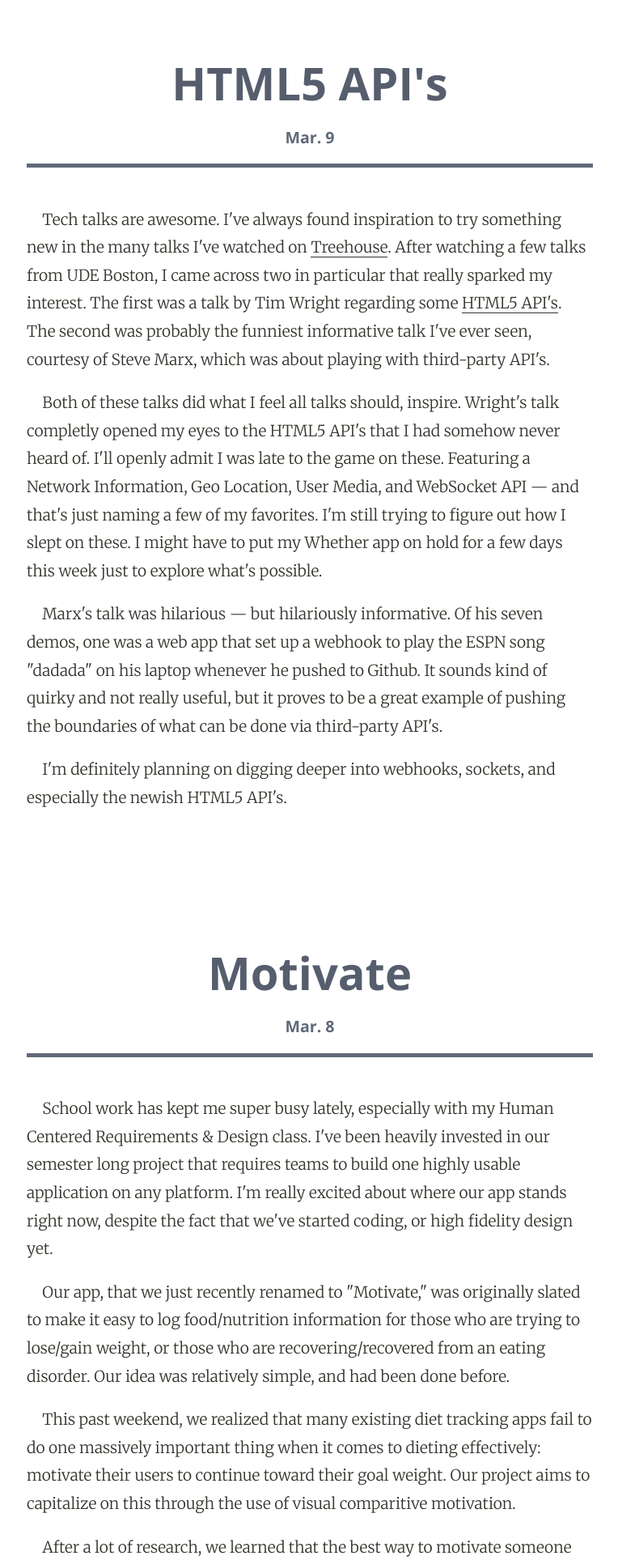
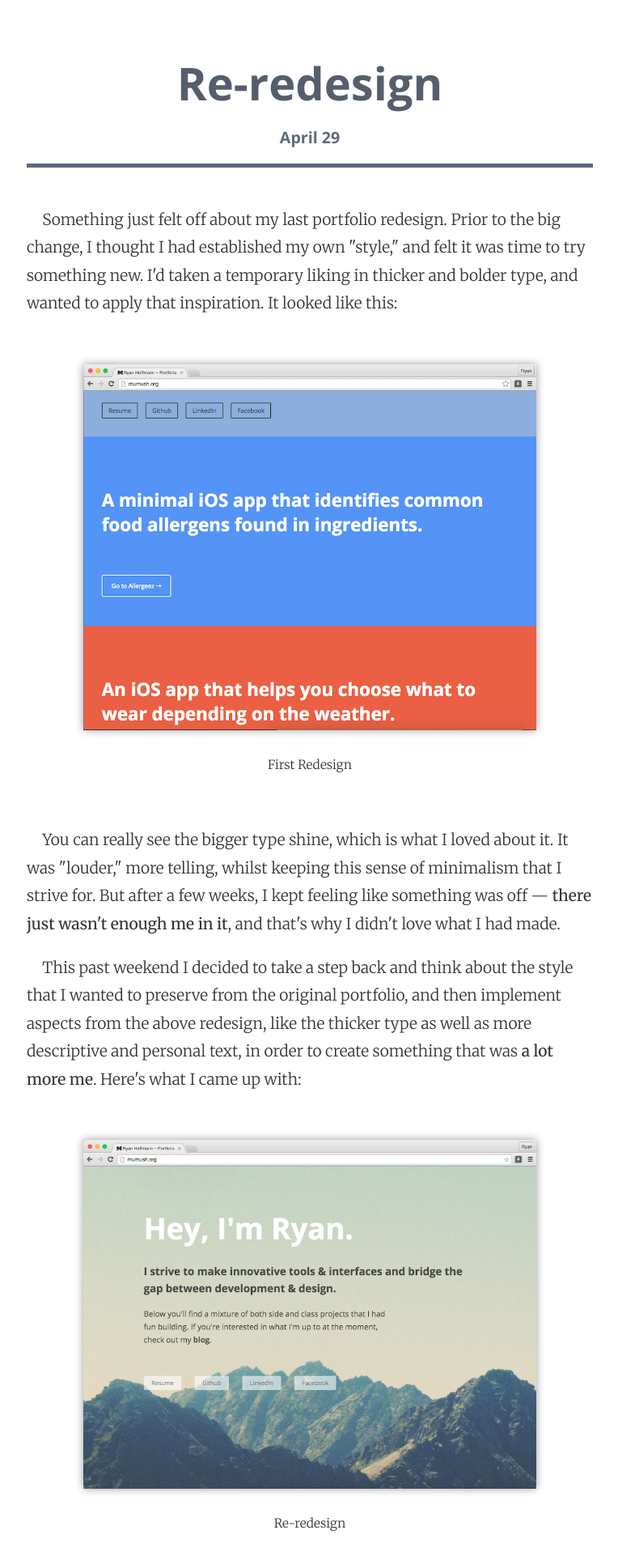
Before and after one commit to mumush/mumush_v2, a PHP site: page /oneuri/blog.html in a window 1280 px wide. Shown: the top 1927 px of the page at 81% size, without its empty margins (257-1021 px from the left). Run offline with PHP 8.4, Linux system fonts and the light colour scheme.

Commit message:
New Redesign Blog Post
+ Added a screenshot of the re-redesign portfolio

```diff
--- a/blog.html
+++ b/blog.html
@@ -25,7 +25,44 @@
 
 		<section class="postSection">
 
-			<h2 class="postTitle">HTML5 API's<span class="postDate">Mar. 9</span></h2>
+			<h2 class="postTitle">Re-redesign<span class="postDate">April 29</span></h2>
+
+			<article class="postBody">
+
+				<p>
+					Something just felt off about my last portfolio redesign.  Prior to the big change, I thought I had established my own "style," and felt it was time to try something new.  I'd taken a temporary liking in thicker and bolder type, and wanted to apply that inspiration.  It looked like this:
+				</p>
+				<figure class="postFigure">
+					<img class="postImgWithShadow postImgLarge" src="img/blog_images/portfolio_v2.png" alt="Portfolio v2">
+					<figcaption class="postFigCaption">First Redesign</figcaption>
+				</figure>
+				<p>
+					You can really see the bigger type shine, which is what I loved about it.  It was "louder," more telling, whilst keeping this sense of minimalism that I strive for.  But after a few weeks, I kept feeling like something was off &mdash; <span class="postImportantText">there just wasn't enough me in it</span>, and that's why I didn't love what I had made.
+				</p>
+				<p>
+					This past weekend I decided to take a step back and think about the style that I wanted to preserve from the original portfolio, and then implement aspects from the above redesign, like the thicker type as well as more descriptive and personal text, in order to create something that was <span class="postImportantText">a lot more me</span>.  Here's what I came up with:
+				</p>
+				<figure class="postFigure">
+					<img class="postImgWithShadow postImgLarge" src="img/blog_images/portfolio_v3.png" alt="Portfolio v3">
+					<figcaption class="postFigCaption">Re-redesign</figcaption>
+				</figure>
+				<p>
+					The biggest piece of learning to be had from this re-redesign, is that the key aspects of the above design (the louder, more descriptive text) would have been absent had it not been for the original redesign.  I know it sounds sort of obvious, but it's important to realize that the above redesign actually took pieces from both the original design, and the first redesign, in order to form this third design.  Is it weird to throw in a Pokemon reference and call this Charizard (Charmander + Charmeleon)...let's be honest, it's not badass enough to be Charizard.
+				</p>
+				<p>
+					If you're curious, all of this happened when I realized that neither my portfolio nor blog were mobile-friendly according to Google, and with its new algorithm change, I decided it was time to go mobile-first.  So yes, an original code redesign turned into a visual redesign as well.
+				</p>
+				<p>
+					I'm really happy with how this came out, and I think it's going to give me even more of an incentive to post about the two projects I've been working on all semester.
+				</p>
+
+			</article>
+
+		</section>
+
+		<section class="postSection">
+
+			<h2 class="postTitle">HTML5 API's<span class="postDate">March 9</span></h2>
 
 			<article class="postBody">
 
@@ -48,7 +85,7 @@
 
 		<section class="postSection">
 
-			<h2 class="postTitle">Motivate<span class="postDate">Mar. 8</span></h2>
+			<h2 class="postTitle">Motivate<span class="postDate">March 8</span></h2>
 
 			<article class="postBody">
 
@@ -77,7 +114,7 @@
 
 		<section class="postSection">
 
-			<h2 class="postTitle">Redesign.<span class="postDate">Mar. 1</span></h2>
+			<h2 class="postTitle">Redesign.<span class="postDate">March 1</span></h2>
 
 			<article class="postBody">
 
@@ -135,7 +172,7 @@
 
 		<section class="postSection" id="whether">
 
-			<h2 class="postTitle">Weather Glyphs v1<span class="postDate">Feb. 27</span></h2>
+			<h2 class="postTitle">Weather Glyphs v1<span class="postDate">February 27</span></h2>
 
 			<article class="postBody">
 
@@ -159,7 +196,7 @@
 
 		<section class="postSection">
 
-			<h2 class="postTitle">Weather Glyph Update<span class="postDate">Feb. 25</span></h2>
+			<h2 class="postTitle">Weather Glyph Update<span class="postDate">February 25</span></h2>
 
 			<article class="postBody">
 
@@ -183,7 +220,7 @@
 
 		<section class="postSection">
 
-			<h2 class="postTitle">Visual Update<span class="postDate">Feb. 24</span></h2>
+			<h2 class="postTitle">Visual Update<span class="postDate">February 24</span></h2>
 
 			<article class="postBody">
 
@@ -214,7 +251,7 @@
 
 		<section class="postSection">
 
-			<h2 class="postTitle">Competitors?<span class="postDate">Feb. 23</span></h2>
+			<h2 class="postTitle">Competitors?<span class="postDate">February 23</span></h2>
 
 			<article class="postBody">
 
@@ -236,7 +273,7 @@
 
 		<section class="postSection">
 
-			<h2 class="postTitle">What To Wear Project<span class="postDate">Feb. 20</span></h2>
+			<h2 class="postTitle">What To Wear Project<span class="postDate">February 20</span></h2>
 
 			<article class="postBody">
 
@@ -259,7 +296,7 @@
 
 		<section class="postSection">
 
-			<h2 class="postTitle">Taking Better Photos<span class="postDate">Feb. 9</span></h2>
+			<h2 class="postTitle">Taking Better Photos<span class="postDate">February 9</span></h2>
 
 			<article class="postBody">
 
@@ -282,7 +319,7 @@
 
 		<section class="postSection">
 
-			<h2 class="postTitle">A Chrome Extension<span class="postDate">Feb. 3</span></h2>
+			<h2 class="postTitle">A Chrome Extension<span class="postDate">February 3</span></h2>
 
 			<article class="postBody">
 
@@ -317,7 +354,7 @@
 
 		<section class="postSection">
 
-			<h2 class="postTitle">An Interactive Story<span class="postDate">Jan. 19</span></h2>
+			<h2 class="postTitle">An Interactive Story<span class="postDate">January 19</span></h2>
 
 			<article class="postBody">
 
@@ -359,7 +396,7 @@
 
 		<section class="postSection">
 
-			<h2 class="postTitle">A Future Without Apps<span class="postDate">Jan. 14</span></h2>
+			<h2 class="postTitle">A Future Without Apps<span class="postDate">January 14</span></h2>
 
 			<article class="postBody">
 
@@ -389,7 +426,7 @@
 
 		<section class="postSection">
 
-			<h2 class="postTitle">A New Year Update<span class="postDate">Jan. 11</span></h2>
+			<h2 class="postTitle">A New Year Update<span class="postDate">January 11</span></h2>
 
 			<article class="postBody">
 
@@ -427,7 +464,7 @@
 
 		<section class="postSection">
 
-			<h2 class="postTitle">A Haircut App<span class="postDate">Dec. 23</span></h2>
+			<h2 class="postTitle">A Haircut App<span class="postDate">December 23</span></h2>
 
 			<article class="postBody">
 
@@ -452,7 +489,7 @@
 
 		<section class="postSection">
 
-			<h2 class="postTitle">Location Value in Apple Pay<span class="postDate">Dec. 22</span></h2>
+			<h2 class="postTitle">Location Value in Apple Pay<span class="postDate">December 22</span></h2>
 
 			<article class="postBody">
 
@@ -478,7 +515,7 @@
 
 		<section class="postSection">
 
-			<h2 class="postTitle">Allergeez is Live!<span class="postDate">Dec. 21</span></h2>
+			<h2 class="postTitle">Allergeez is Live!<span class="postDate">December 21</span></h2>
 
 			<article class="postBody">
 
@@ -496,7 +533,7 @@
 
 		<section class="postSection">
 
-			<h2 class="postTitle">A Mistake & An Icon<span class="postDate">Dec. 13</span></h2>
+			<h2 class="postTitle">A Mistake & An Icon<span class="postDate">December 13</span></h2>
 
 			<article class="postBody">
 
@@ -521,7 +558,7 @@
 
 		<section class="postSection">
 
-			<h2 class="postTitle">On the Word &ldquo;Fine&rdquo;<span class="postDate">Dec. 10</span></h2>
+			<h2 class="postTitle">On the Word &ldquo;Fine&rdquo;<span class="postDate">December 10</span></h2>
 
 			<article class="postBody">
 
@@ -556,7 +593,7 @@
 
 		<section class="postSection">
 
-			<h2 class="postTitle">What's Next - Some Ideas<span class="postDate">Dec. 9</span></h2>
+			<h2 class="postTitle">What's Next - Some Ideas<span class="postDate">December 9</span></h2>
 
 			<article class="postBody">
 
@@ -583,7 +620,7 @@
 
 		<section class="postSection">
 
-			<h2 class="postTitle">Final Submission & Risks<span class="postDate">Dec. 5</span></h2>
+			<h2 class="postTitle">Final Submission & Risks<span class="postDate">December 5</span></h2>
 
 			<article class="postBody">
 
@@ -612,7 +649,7 @@
 
 		<section class="postSection">
 
-			<h2 class="postTitle">Thanksgiving Beta Submission<span class="postDate">Nov. 28</span></h2>
+			<h2 class="postTitle">Thanksgiving Beta Submission<span class="postDate">November 28</span></h2>
 
 			<article class="postBody">
 
@@ -632,7 +669,7 @@
 
 		<section class="postSection">
 
-			<h2 class="postTitle">Some Field Testing<span class="postDate">Nov. 20</span></h2>
+			<h2 class="postTitle">Some Field Testing<span class="postDate">November 20</span></h2>
 
 			<article class="postBody">
 
@@ -658,7 +695,7 @@
 
 		<section class="postSection">
 
-			<h2 class="postTitle">Predictive Text Spacing<span class="postDate">Nov. 17</span></h2>
+			<h2 class="postTitle">Predictive Text Spacing<span class="postDate">November 17</span></h2>
 
 			<article class="postBody">
 
@@ -684,7 +721,7 @@
 
 		<section class="postSection">
 
-			<h2 class="postTitle">Trimming Some UI Fat<span class="postDate">Nov. 13</span></h2>
+			<h2 class="postTitle">Trimming Some UI Fat<span class="postDate">November 13</span></h2>
 
 			<article class="postBody">
 
@@ -710,7 +747,7 @@
 
 		<section class="postSection">
 
-			<h2 class="postTitle">Ingredients and Cewlers<span class="postDate">Nov. 8</span></h2>
+			<h2 class="postTitle">Ingredients and Cewlers<span class="postDate">November 8</span></h2>
 
 			<article class="postBody">
 
@@ -733,7 +770,7 @@
 
 		<section class="postSection">
 
-			<h2 class="postTitle">A Cool Design Problem<span class="postDate">Oct. 23</span></h2>
+			<h2 class="postTitle">A Cool Design Problem<span class="postDate">October 23</span></h2>
 
 			<article class="postBody">
 
@@ -756,7 +793,7 @@
 
 		<section class="postSection">
 
-			<h2 class="postTitle">"It Depends"<span class="postDate">Oct. 21</span></h2>
+			<h2 class="postTitle">"It Depends"<span class="postDate">October 21</span></h2>
 
 			<article class="postBody">
 
@@ -783,7 +820,7 @@
 
 		<section class="postSection">
 
-			<h2 class="postTitle">Finding the Right "Little Guy"<span class="postDate">Oct. 21</span></h2>
+			<h2 class="postTitle">Finding the Right "Little Guy"<span class="postDate">October 21</span></h2>
 
 			<article class="postBody">
 
@@ -803,7 +840,7 @@
 
 		<section class="postSection">
 
-			<h2 class="postTitle">How's This One?<span class="postDate">Oct. 20</span></h2>
+			<h2 class="postTitle">How's This One?<span class="postDate">October 20</span></h2>
 
 			<article class="postBody">
 
@@ -835,7 +872,7 @@
 
 		<section class="postSection">
 
-			<h2 class="postTitle">Reading and Journaling<span class="postDate">Oct. 18</span></h2>
+			<h2 class="postTitle">Reading and Journaling<span class="postDate">October 18</span></h2>
 
 			<article class="postBody">
 
@@ -856,7 +893,7 @@
 
 		<section class="postSection">
 
-			<h2 class="postTitle">Preloaded Data Adventures<span class="postDate">Oct. 14</span></h2>
+			<h2 class="postTitle">Preloaded Data Adventures<span class="postDate">October 14</span></h2>
 
 			<article class="postBody">
 
@@ -875,7 +912,7 @@
 
 		<section class="postSection">
 
-			<h2 class="postTitle">Rolling Pins and UI Wins<span class="postDate">Oct. 13</span></h2>
+			<h2 class="postTitle">Rolling Pins and UI Wins<span class="postDate">October 13</span></h2>
 
 			<article class="postBody">
 				<p>
@@ -893,7 +930,7 @@
 
 		<section class="postSection">
 
-			<h2 class="postTitle">Exploration = New Project<span class="postDate">Oct. 10</span></h2>
+			<h2 class="postTitle">Exploration = New Project<span class="postDate">October 10</span></h2>
 
 			<article class="postBody">
 
@@ -925,7 +962,7 @@
 
 		<section class="postSection">
 
-			<h2 class="postTitle">Baby Steps and Borders<span class="postDate">Oct. 8</span></h2>
+			<h2 class="postTitle">Baby Steps and Borders<span class="postDate">October 8</span></h2>
 
 			<article class="postBody">
 				<p>
@@ -945,7 +982,7 @@
 
 		<section class="postSection">
 
-			<h2 class="postTitle">A Blog is a Blog<span class="postDate">Oct. 5</span></h2>
+			<h2 class="postTitle">A Blog is a Blog<span class="postDate">October 5</span></h2>
 
 			<article class="postBody">
 				<p>
@@ -977,7 +1014,7 @@
 
 		<section class="postSection">
 
-			<h2 class="postTitle">The Skeleton Post<span class="postDate">Oct. 4</span></h2>
+			<h2 class="postTitle">The Skeleton Post<span class="postDate">October 4</span></h2>
 
 			<article class="postBody">
 				<p>
```
Also changed, not shown: css/style.css (line endings or trailing spaces), img/blog_images/portfolio_v3.png (added).
